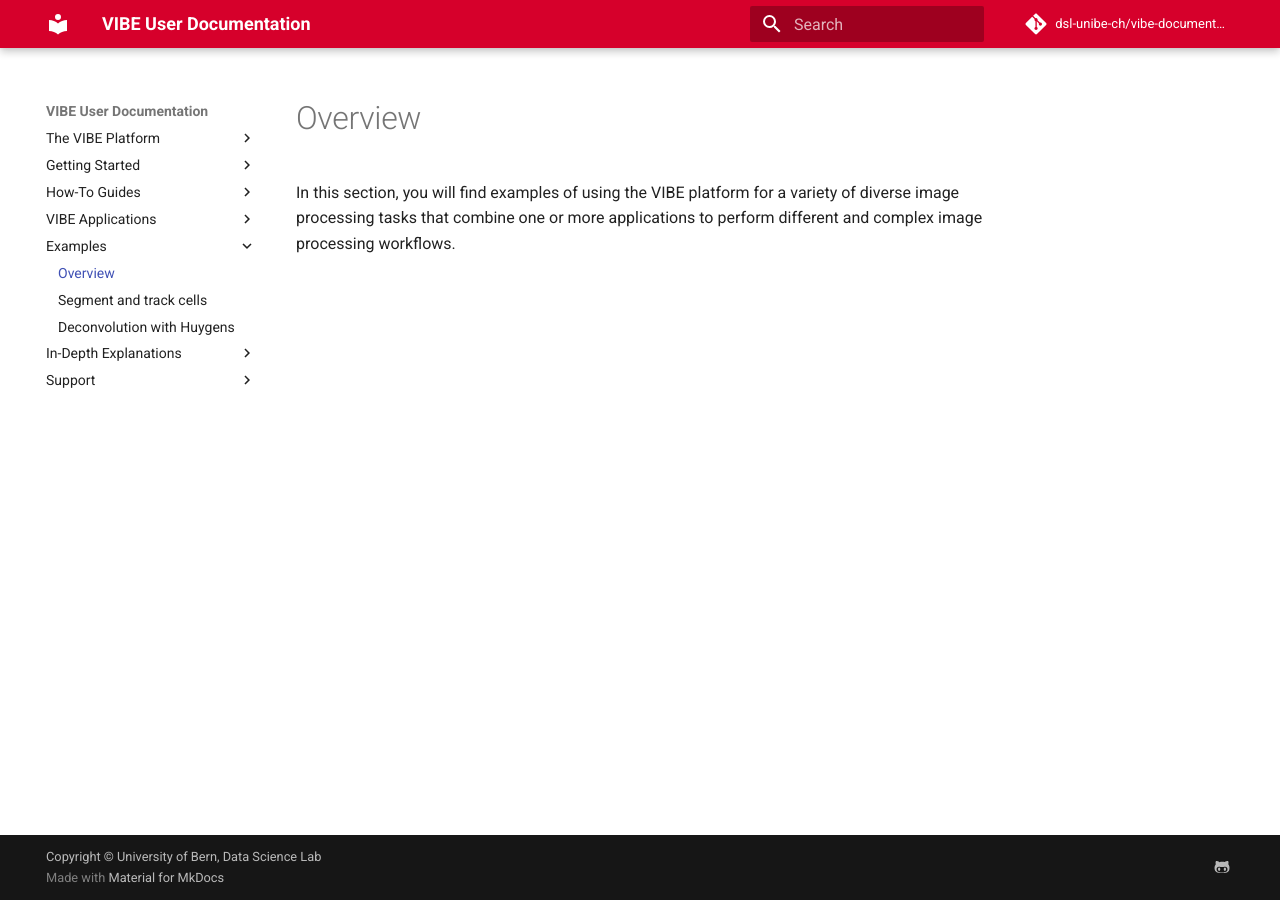
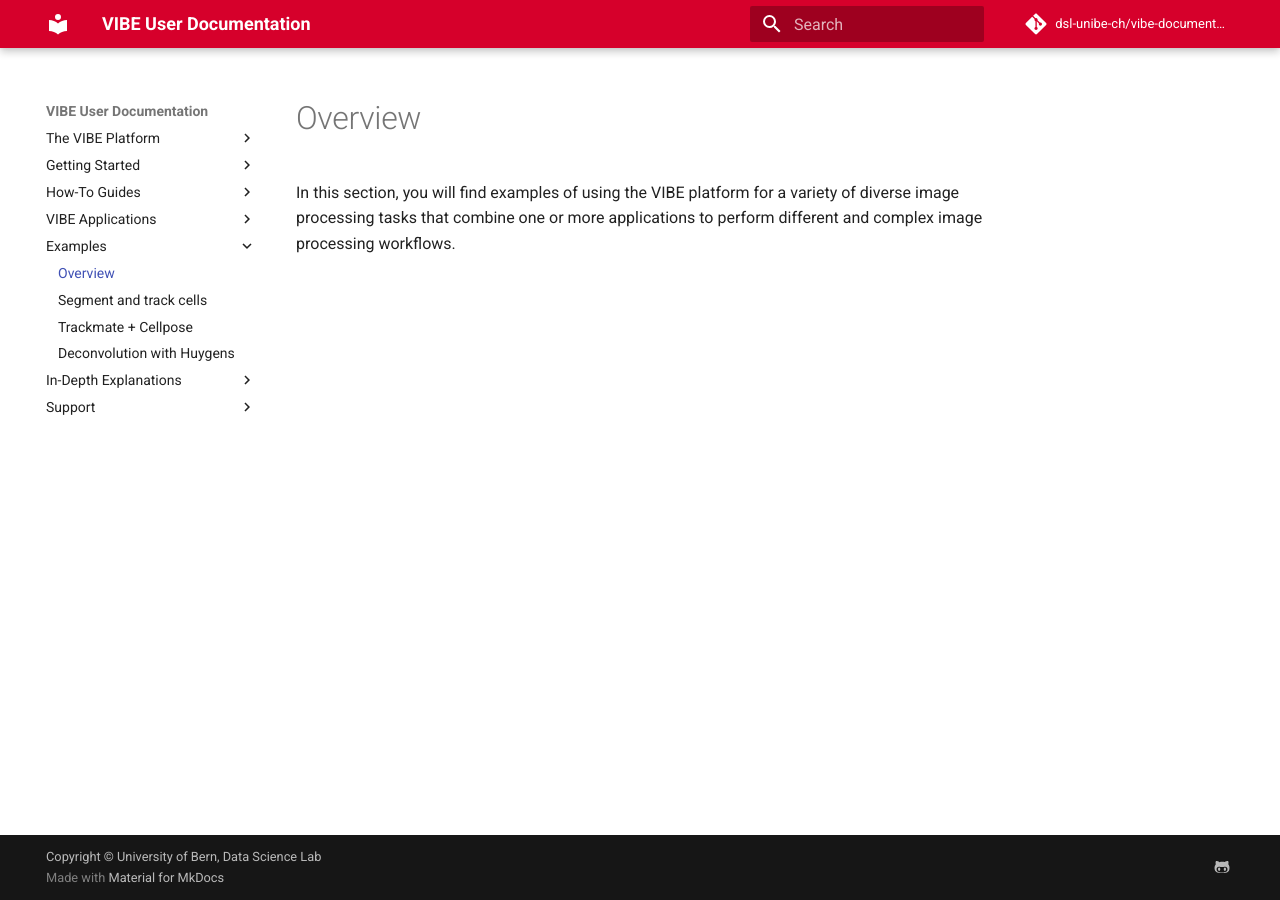
Before and after one commit to dsl-unibe-ch/vibe-documentation, an MkDocs documentation site: the page built from docs/examples/examples_overview.md, in a window 1280 px wide. Built offline with MkDocs 1.6.1 and Material for MkDocs 9.7.7, drawn with Linux system fonts in a browser that asks for light colours; comment, search, counter and statistics services are not loaded.

Commit message:
first commit

```diff
--- a/mkdocs.yml
+++ b/mkdocs.yml
@@ -22,6 +22,7 @@ nav:
   - Examples:
     - Overview: examples/examples_overview.md
     - Segment and track cells: examples/examples_cell_tracking.md
+    - Trackmate + Cellpose: examples/examples_trackmate_cellpose.md
     - Deconvolution with Huygens: examples/examples_deconvolution_huygens.md
   - In-Depth Explanations:
     - VIBE system configuration: in-depth-explanations/vibe_configuration_form.md
```
Also changed, not shown: docs/examples/examples_trackmate_cellpose.md (added).
